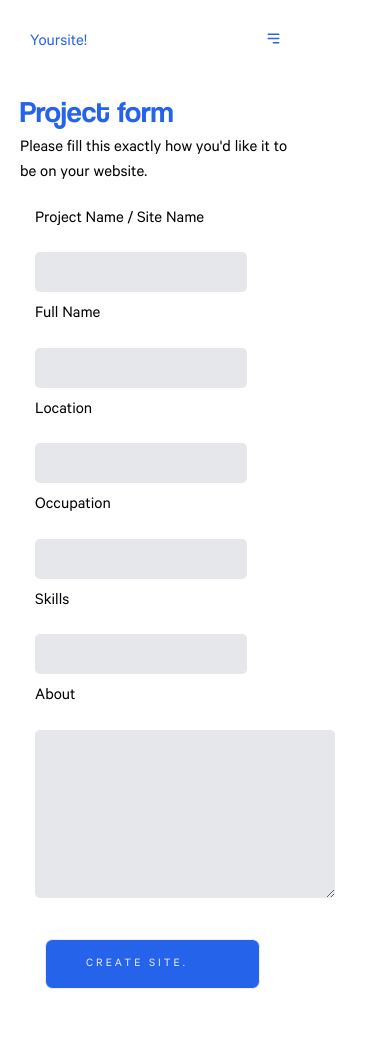
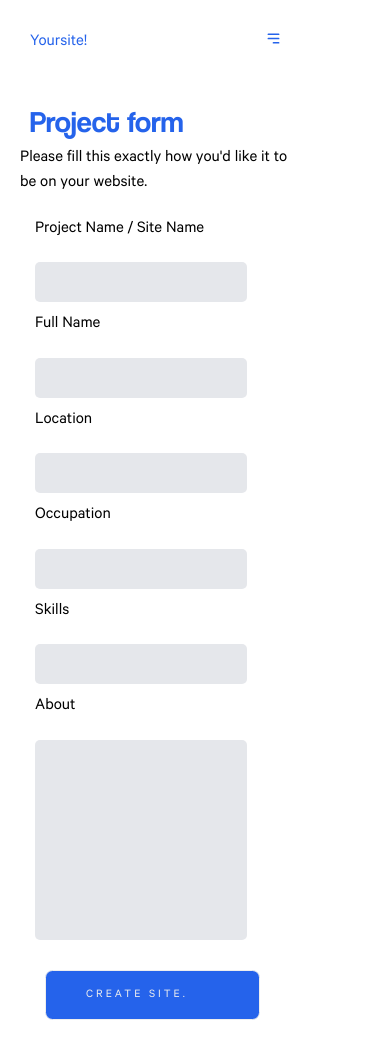
Before and after one commit to Dejare/yoursite, a React (Create React App) app: page /newtransfer in a window 390 px wide. Before the commit the page ends 1029 px from the top, so only its background shows below. Built offline with nearby package versions, Linux system fonts and the light colour scheme; no server answers.

Commit message:
fixing responsiveness

```diff
--- a/src/component/afterSignIn/dashboard/dashboard.scss
+++ b/src/component/afterSignIn/dashboard/dashboard.scss
@@ -25,7 +25,7 @@
 
 // CENTER
 .center{
-    width: 80% !important;
+    width: 80%;
     .dashboard_input{
         background: #eeeeee;
         padding: 1rem 1.5rem;
@@ -55,11 +55,11 @@
     position: relative;
     // background: #86dceb;
     width: 50%;
-    height: 35vh;
+    height: 100%;
     margin: 2rem;
     @media screen and (max-width: 780px) {
         width: 80vw;
-        height: 20vh;;
+        height: 100%;
         margin: 2rem auto;
     }
 }
@@ -79,3 +79,8 @@ form{
         }
     }
 }
+.formWidth{
+    @media screen and (max-width: 700px) {
+        width: 100% !important;
+    }
+}
--- a/src/component/afterSignIn/project/Aboutproject.js
+++ b/src/component/afterSignIn/project/Aboutproject.js
@@ -34,7 +34,7 @@ const Aboutproject = (props, { display }) => {
             <div className="dashboard_left bg-blue-600 md:flex hidden flex-col">
                 <Left />
             </div>
-            <div className="center">
+            <div className="center formwidth">
             <header className="text-blue-600 p-12 flex flex-row justify-between">
                 <div>
                     Yoursite!
@@ -45,7 +45,7 @@ const Aboutproject = (props, { display }) => {
             </header>
                 <div className="md:m-24 m-4" ref={formData}>
                     <div>
-                        <h1 className="md:m-12 m-4 text-5xl mb-4 coolvetica text-blue-600">
+                        <h1 className="md:m-12 m-8 text-5xl mb-4 coolvetica text-blue-600">
                             Project form
                         </h1>
                         <p className="md:ml-12 m-4 md:mb-12 mb-4">
@@ -109,7 +109,7 @@ const Aboutproject = (props, { display }) => {
                         </div>
                         <div>
                             <h1>About</h1>
-                            <textarea
+                            <input
                                 name=""
                                 required
                                 id=""
@@ -118,7 +118,7 @@ const Aboutproject = (props, { display }) => {
                                 className="w-4/4 h-1/4 md:w-2/4 h-80 ml-8 mt-0 bg-gray-200 p-8 mt-8 rounded-lg focus:ring-2"
                                 onChange={(e) => setabout(e.target.value)}
                                 value={about}
-                            ></textarea>
+                            />
                         </div>
                         <button
                             type="submit"
--- a/src/component/afterSignIn/project/Projectmain.js
+++ b/src/component/afterSignIn/project/Projectmain.js
@@ -27,9 +27,9 @@ const Projectmain = () => {
         setLoad(true);
     };
     return (
-        <div>
+        <div className="w-screen">
             {/* {Noproject ? } */}
-            <header className="text-blue-600 p-12 flex flex-row justify-between">
+            <header className="text-blue-600 p-12 flex flex-row justify-between w-full">
                 <div>
                     Yoursite!
                 </div>
```
